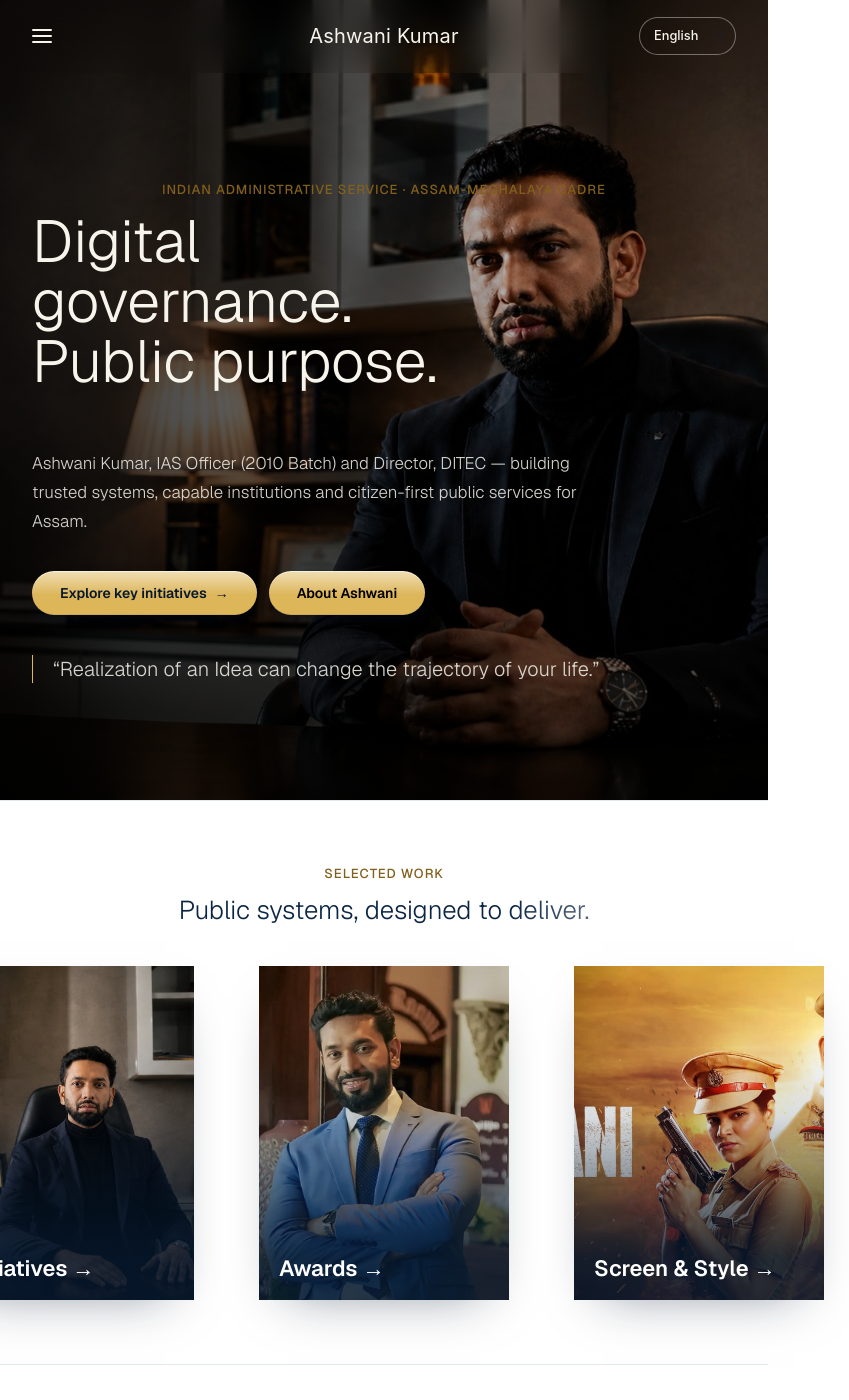
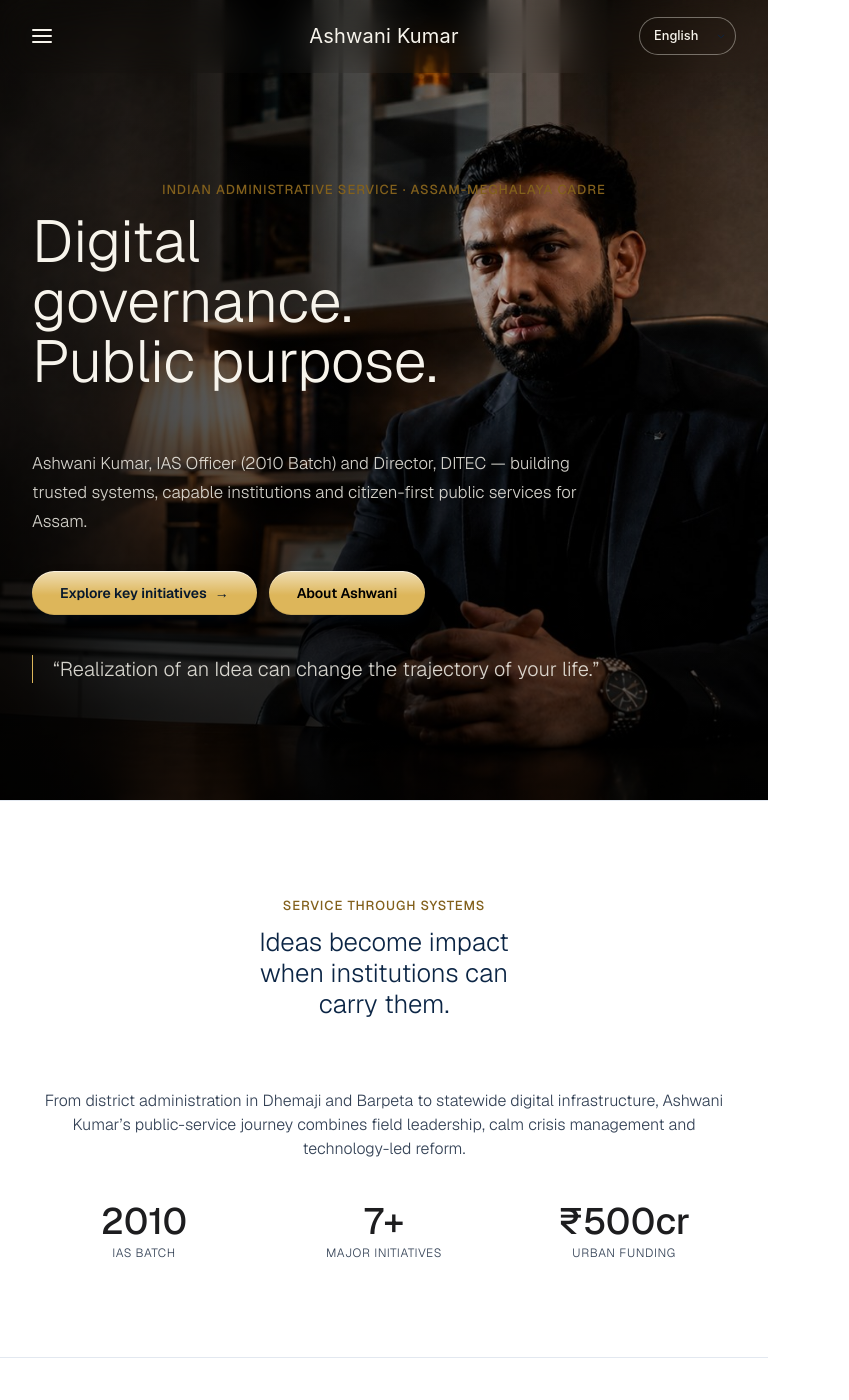
Before and after one commit to Ishaan18singh/ashwani-kumar-website, a Next.js app: page / in a window 768 px wide. Shown: the top 1400 px of the page, 849 px wide, since content can reach past the window. Built offline with nearby package versions, Linux system fonts and the light colour scheme.

Commit message:
Put Service Through Systems right after hero on mobile, widen card gap to 90px

```diff
--- a/app/globals.css
+++ b/app/globals.css
@@ -756,7 +756,7 @@ textarea:focus-visible,
   .explore-grid {
     grid-template-columns: repeat(3, 250px);
     justify-content: center;
-    gap: 65px;
+    gap: 90px;
   }
 }
 .explore-card {
@@ -1612,9 +1612,9 @@ html.dark .film-detail-share-linkrow {
   cursor: pointer;
 }
 
-/* Homepage section order: on mobile, Selected Work (Timeline/Initiatives/
-   Awards) moves above the Introduction section. Desktop keeps the original
-   DOM order (Introduction before Selected Work) untouched. */
+/* Homepage section order: on mobile, Introduction (Service through
+   systems) stays right after the hero. Desktop keeps the original DOM
+   order (Introduction before Selected Work) untouched. */
 .home-sections {
   display: flex;
   flex-direction: column;
@@ -1623,10 +1623,10 @@ html.dark .film-detail-share-linkrow {
   .home-section-hero {
     order: 1;
   }
+  .home-section-intro {
+    order: 2;
+  }
   .home-section-work {
-    order: 2;
-  }
-  .home-section-intro {
     order: 3;
   }
   .home-section-devyani {
```
